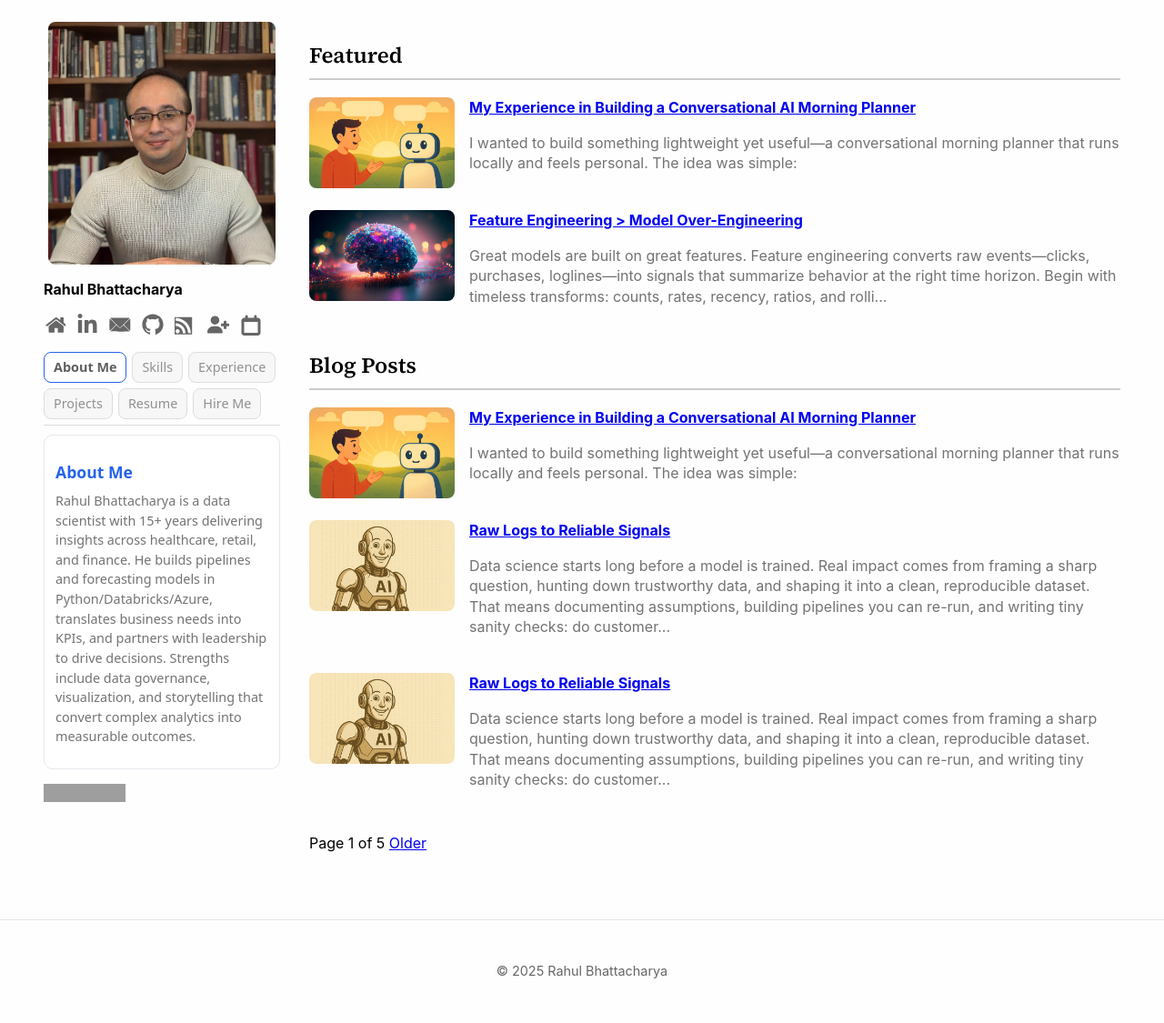
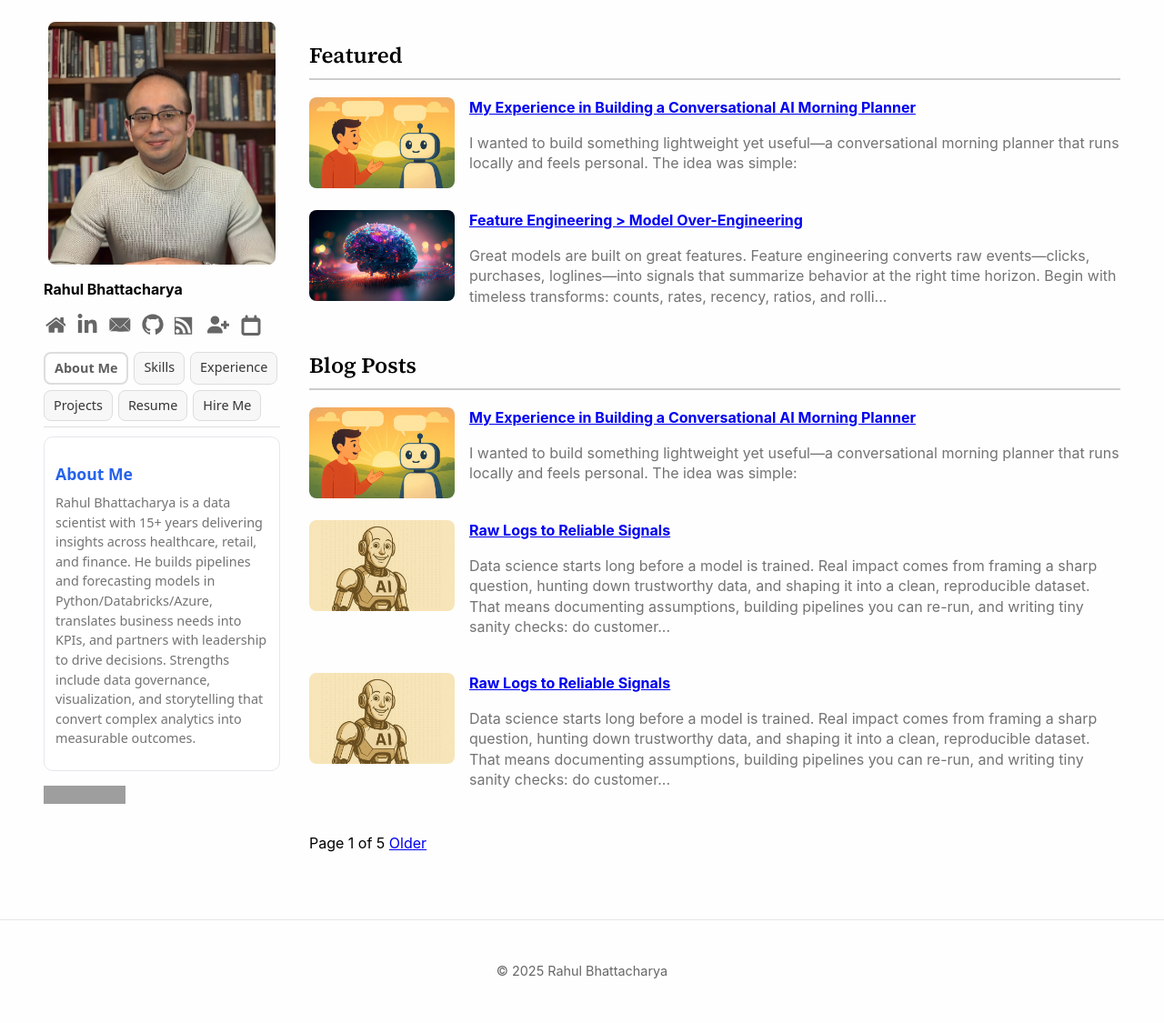
Before and after one commit to RahulBhattacharya1/RahulBhattacharya1.github.io, a Jekyll site: the page built from index.html, in a window 1280 px wide. Shown: the whole page at 91% size. Built offline with Jekyll 4.4.1, drawn with Linux system fonts in a browser that asks for light colours; the list of posts is cut into pages by our own code; grey boxes are pictures that could not be loaded.

Commit message:
Update main.scss

```diff
--- a/assets/css/main.scss
+++ b/assets/css/main.scss
@@ -692,7 +692,7 @@ pre {
   cursor: pointer;
   transition: background .2s, border-color .2s;
   text-decoration: none;
-  color: #919191;
+  color: #363636;
 }
 
 .tab-btn:last-child {
@@ -708,7 +708,7 @@ pre {
 /* Active state as a filled pill (still compact) */
 .bio-tabs .tab-btn.active{
   background: #fff;
-  border-color: #2563eb;
+  border: 2px solid #ddd;
   font-weight: 600;
   text-decoration: none;
   color: #5E5F5F;
```
